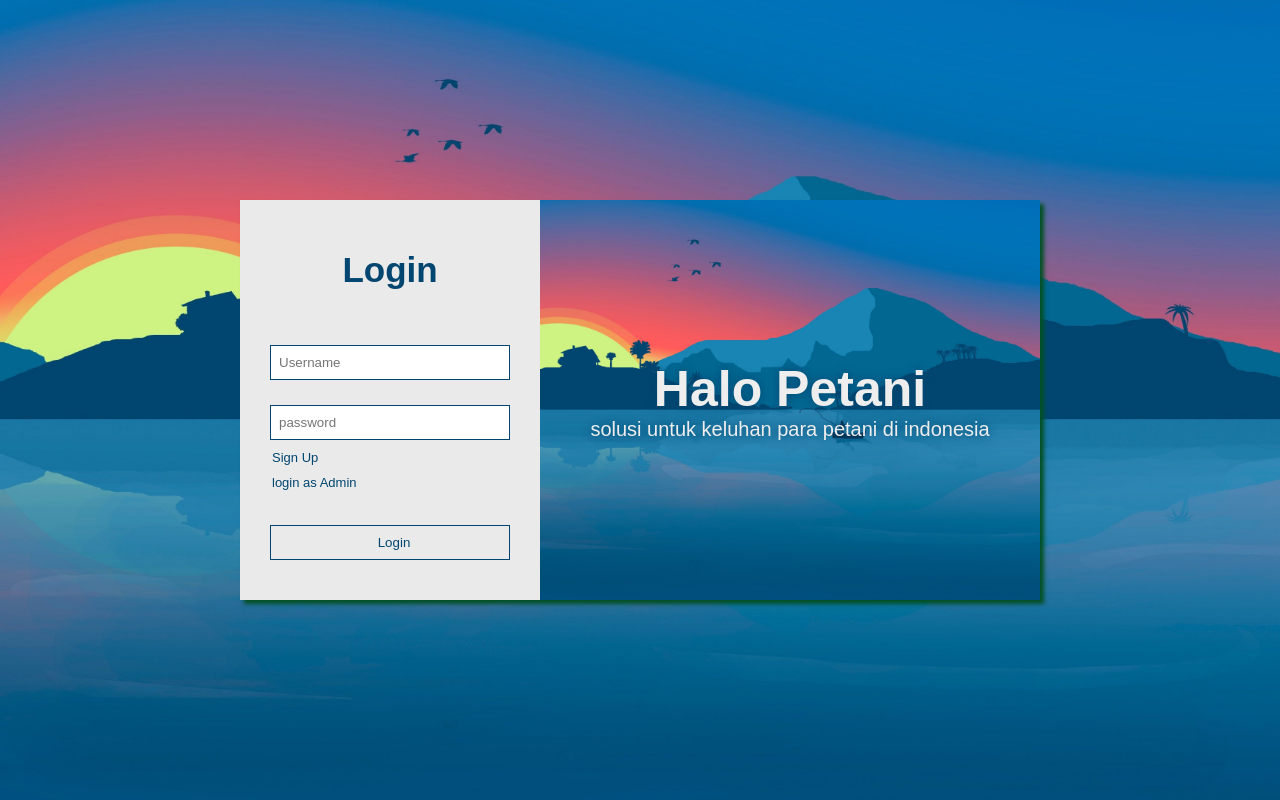
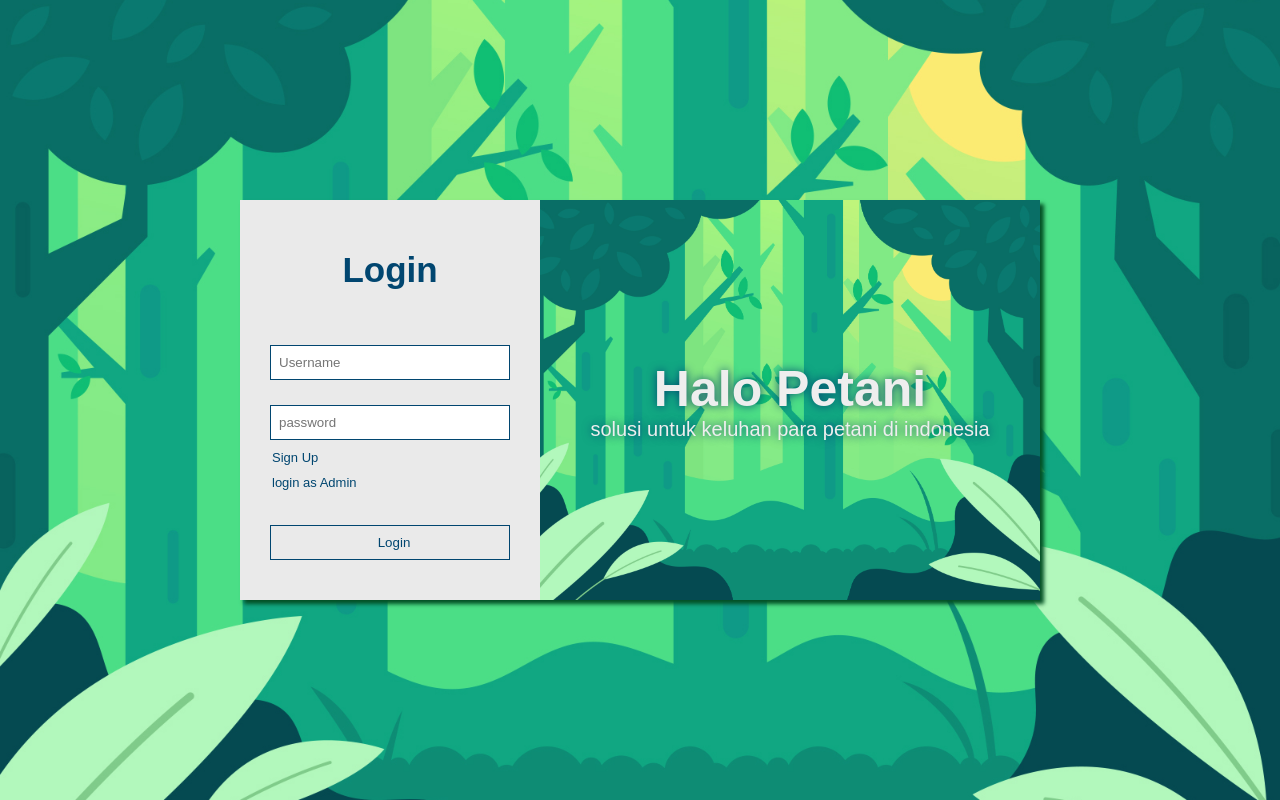
Before and after one commit to dwikasmsd/UAS-BASISDATA, a PHP site: page / in a window 1280 px wide. Run offline with PHP 8.4, Linux system fonts and the light colour scheme.

Commit message:
mengggdgdg

```diff
--- a/aset/style.css
+++ b/aset/style.css
@@ -7,7 +7,7 @@ html,body {
 	width: 100%;
 	height: 100%;
 	display: flex;
-	background-image: url(bg.jpg);
+	background-image: url(bg2.jpg);
 	background-size: cover;
 	background-position: center;
 	font-family: sans-serif;
@@ -75,7 +75,7 @@ html,body {
 	display: flex;
 	order: 2;
 	flex-grow: 2;
-	background-image: url(bg.jpg);
+	background-image: url(bg2.jpg);
 	background-size: cover;
 	background-position: center;
 	text-align: center;
```
